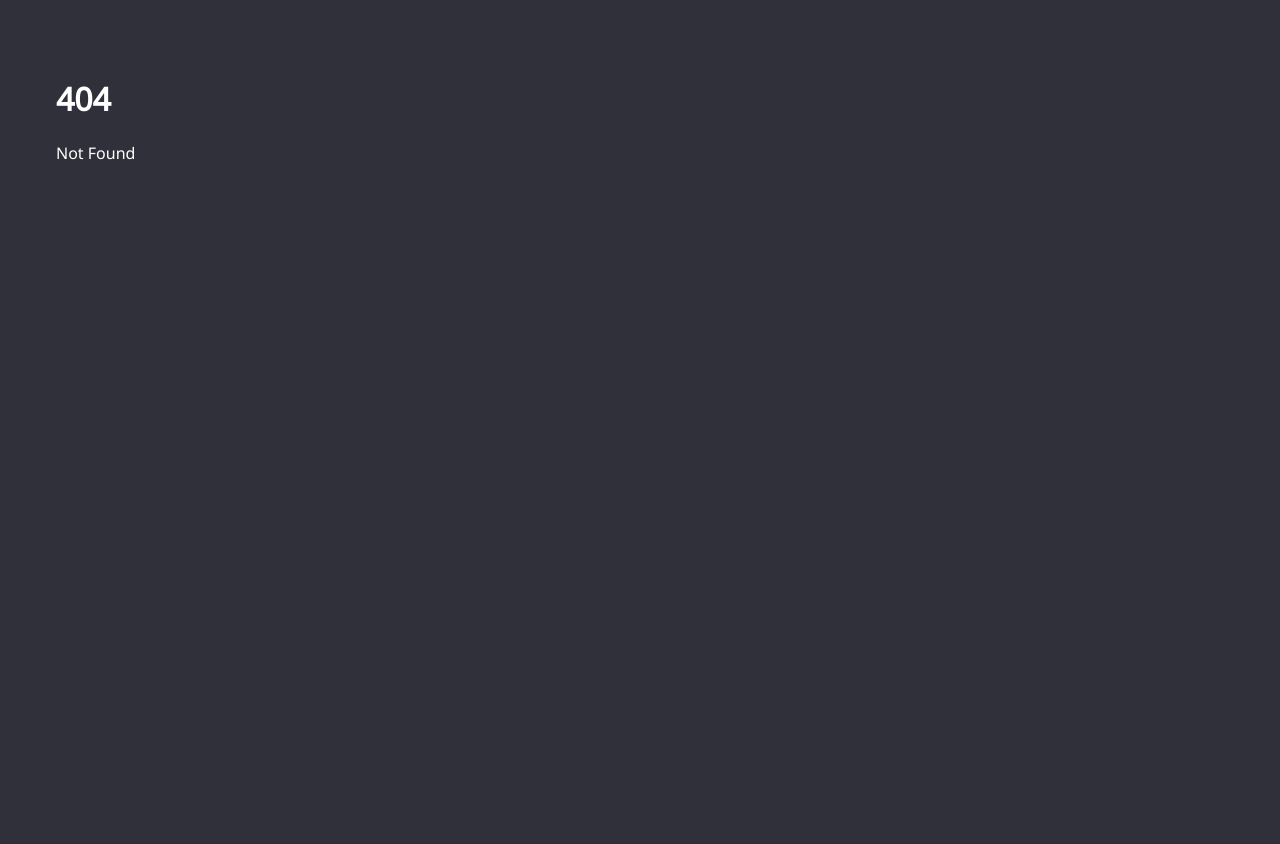
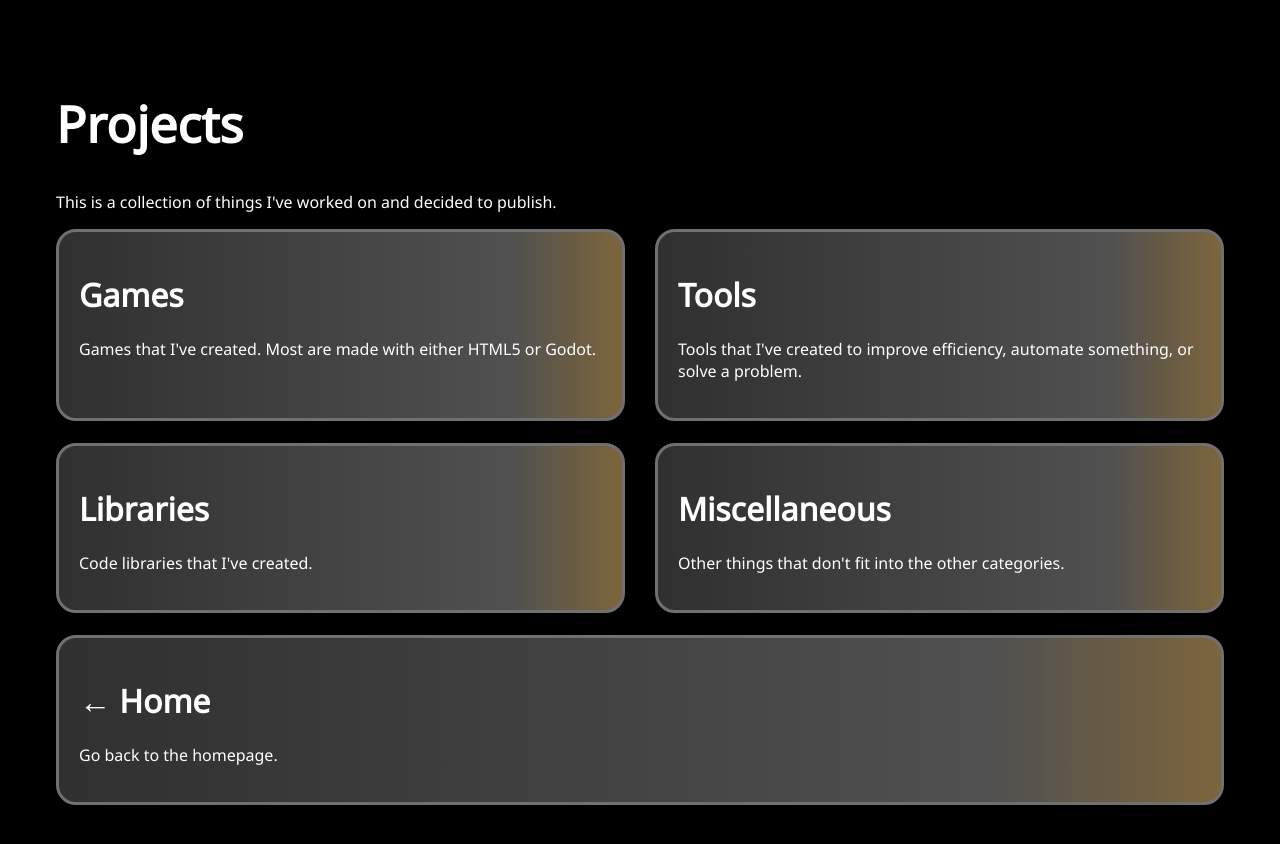
Before and after one commit to TrueSunGaming/truesungaming.github.io, a SvelteKit app: page /projects in a window 1280 px wide. Before the commit this address had no page. Shown: the top 844 px of the page. Before the commit the page ends 800 px from the top, so only its background shows below. Built offline with nearby package versions, Linux system fonts and the light colour scheme.

Commit message:
add home page, add projects page

```diff
--- /dev/null
+++ b/src/lib/HomepageButton.svelte
@@ -0,0 +1,33 @@
+<script lang="ts">
+    export let href: string;
+</script>
+
+<a { href }>
+    <h1>
+        <slot name="title" />
+    </h1>
+    <p>
+        <slot name="description" />
+    </p>
+</a>
+
+<style lang="scss">
+    a {
+        display: inline-block;
+        background-image: linear-gradient(90deg, #303030, #505050, orange);
+        border: 3px solid #707070;
+        flex: 1;
+        padding: 20px;
+        text-decoration: none;
+        border-radius: 20px;
+        transition-duration: 250ms;
+        position: relative;
+        z-index: 1;
+        background-size: 160% 100%;
+
+        &:hover {
+            border: 3px solid orange;
+            background-position-x: 60%;
+        }
+    }
+</style>
--- a/src/lib/index.ts
+++ /dev/null
@@ -1 +0,0 @@
-// place files you want to import through the `$lib` alias in this folder.
--- a/src/routes/+page.svelte
+++ b/src/routes/+page.svelte
@@ -1,2 +1,73 @@
-<h1>Welcome to SvelteKit</h1>
-<p>Visit <a href="https://kit.svelte.dev">kit.svelte.dev</a> to read the documentation</p>
+<script lang="ts">
+    import HomepageButton from "$lib/HomepageButton.svelte";
+    import { onMount } from "svelte";
+    import { fly } from "svelte/transition";
+
+    let loaded = false;
+    onMount(() => loaded = true);
+</script>
+
+{#if loaded}
+    <h1 in:fly={{ duration: 300, x: -100, opacity: 0 }}>Hi, I'm Matthew!</h1>
+
+    <p in:fly={{ delay: 200, duration: 300, x: -100, opacity: 0 }}>My name is Matthew, but I go by TrueSunGaming online.</p>
+
+    <p in:fly={{ delay: 400, duration: 300, x: -100, opacity: 0 }}>
+        I work with
+        <a href="https://www.typescriptlang.org/" target="_blank">TypeScript</a>,
+        C++,
+        <a href="https://kit.svelte.dev/" target="_blank">SvelteKit</a>,
+        <a href="https://godotengine.org/" target="_blank">Godot</a>,
+        and <a href="https://libsdl.org/" target="_blank">SDL2</a>.
+    </p>
+
+    <p in:fly={{ delay: 600, duration: 300, x: -100, opacity: 0 }}>I also founded <a href="https://github.com/Tristable" target="_blank">Tristable</a>.</p>
+{:else}
+    <h1>loading...</h1>
+
+    <p>loading...</p>
+
+    <p>loading...</p>
+
+    <p>loading...</p>
+{/if}
+
+<div>
+    <HomepageButton href="/projects">
+        <span slot="title">Projects</span>
+        <span slot="description">Personal projects I've worked on over the years.</span>
+    </HomepageButton>
+    <HomepageButton href="/">
+        <span slot="title">PLACEHOLDER</span>
+        <span slot="description">PLACEHOLDER</span>
+    </HomepageButton>
+</div>
+
+<style lang="scss">
+    div {
+        display: flex;
+        flex-direction: column;
+        gap: 30px;
+    }
+
+    a {
+        color: orange;
+        transition-duration: 250ms;
+
+        &:hover {
+            color: yellow;
+        }
+    }
+
+    span[slot=title]:is(div * *:hover *) {
+        color: orange;
+    }
+
+    span[slot=title]:is(div * * *) {
+        transition-duration: 250ms;
+    }
+
+    h1 {
+        font-size: 50px;
+    }
+</style>
--- /dev/null
+++ b/src/routes/projects/+page.svelte
@@ -0,0 +1,76 @@
+<script lang="ts">
+    import HomepageButton from "$lib/HomepageButton.svelte";
+    import { onMount } from "svelte";
+    import { fly } from "svelte/transition";
+
+    let loaded = false;
+    onMount(() => loaded = true);
+</script>
+
+{#if loaded}
+    <h1 in:fly={{ duration: 300, x: -100, opacity: 0 }}>Projects</h1>
+
+    <p in:fly={{ delay: 200, duration: 300, x: -100, opacity: 0 }}>This is a collection of things I've worked on and decided to publish.</p>
+{:else}
+    <h1>loading...</h1>
+
+    <p>loading...</p>
+{/if}
+
+<div>
+    <HomepageButton href="/games">
+        <span slot="title">Games</span>
+        <span slot="description">Games that I've created. Most are made with either HTML5 or Godot.</span>
+    </HomepageButton>
+    <HomepageButton href="/tools">
+        <span slot="title">Tools</span>
+        <span slot="description">Tools that I've created to improve efficiency, automate something, or solve a problem.</span>
+    </HomepageButton>
+</div>
+<br>
+<div>
+    <HomepageButton href="/libraries">
+        <span slot="title">Libraries</span>
+        <span slot="description">Code libraries that I've created.</span>
+    </HomepageButton>
+    <HomepageButton href="/projects">
+        <span slot="title">Miscellaneous</span>
+        <span slot="description">Other things that don't fit into the other categories.</span>
+    </HomepageButton>
+</div>
+<br>
+<div>
+    <HomepageButton href="/">
+        <span slot="title">← Home</span>
+        <span slot="description">Go back to the homepage.</span>
+    </HomepageButton>
+</div>
+
+<style lang="scss">
+    div {
+        display: flex;
+        flex-direction: row;
+        gap: 30px;
+    }
+
+    a {
+        color: orange;
+        transition-duration: 250ms;
+
+        &:hover {
+            color: yellow;
+        }
+    }
+
+    span[slot=title]:is(div * *:hover *) {
+        color: orange;
+    }
+
+    span[slot=title]:is(div * * *) {
+        transition-duration: 250ms;
+    }
+
+    h1 {
+        font-size: 50px;
+    }
+</style>
--- a/src/routes/style.scss
+++ b/src/routes/style.scss
@@ -2,7 +2,7 @@
 @import url("https://fonts.googleapis.com/css2?family=Material+Symbols+Outlined:opsz,wght,FILL,GRAD@20..48,100..700,0..1,-50..200");
 
 body {
-    background-color: #30303a;
+    background-color: black;
     padding: 7vh;
     margin: 0;
 }
@@ -17,5 +17,5 @@ body {
         "FILL" 0,
         "wght" 400,
         "GRAD" 0,
-        "opsz" 24
+        "opsz" 20
 }
```
Also changed, not shown: 1 other file (tests, documents, lock files or other folders).
